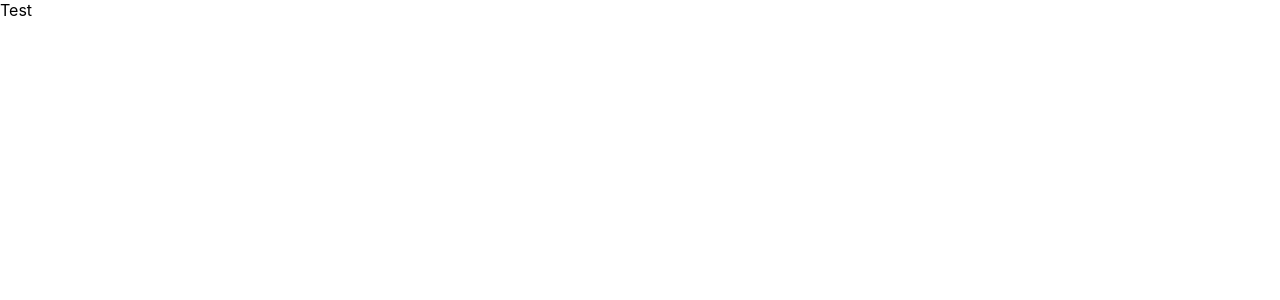
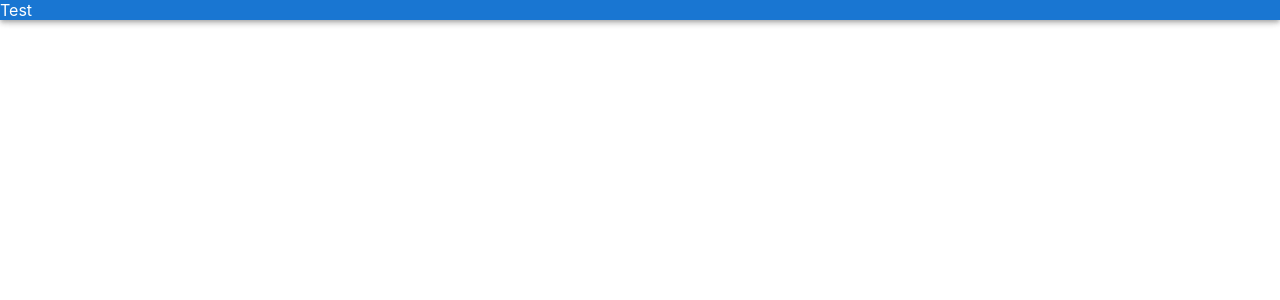
Before and after one commit to cs261-2022-group22/reactjs-frontend, a Next.js app: page / in a window 1280 px wide. Shown: the top 300 px of the page. Built offline with nearby package versions, Linux system fonts and the light colour scheme.

Commit message:
made navbar component file

```diff
--- /dev/null
+++ b/components/NavBar.tsx
@@ -0,0 +1,11 @@
+import { AppBar } from "@mui/material";
+
+function NavBar() {
+	return (
+		<AppBar>
+			Test
+		</AppBar>
+	)
+}
+
+export default NavBar
--- a/components/Unauthenticated.tsx
+++ b/components/Unauthenticated.tsx
@@ -3,7 +3,7 @@ import Link from "next/link";
 function Unauthenticated() {
     return (
         <div>
-            <Link href="/api/auth/signin">You haven&apos;t logged in.</Link>
+            <Link href="/api/auth/signin">You have not logged in.</Link>
         </div>
     );
 }
--- a/pages/index.tsx
+++ b/pages/index.tsx
@@ -1,9 +1,10 @@
+import NavBar from "components/NavBar";
+
+
 function Home() {
-	return (
-		<div>
-			Test
-		</div>
+    return (
+		<NavBar />
 	)
 }
 
-export default Home
+export default Home;
```
Also changed, not shown: 1 other file (tests, documents, lock files or other folders).
